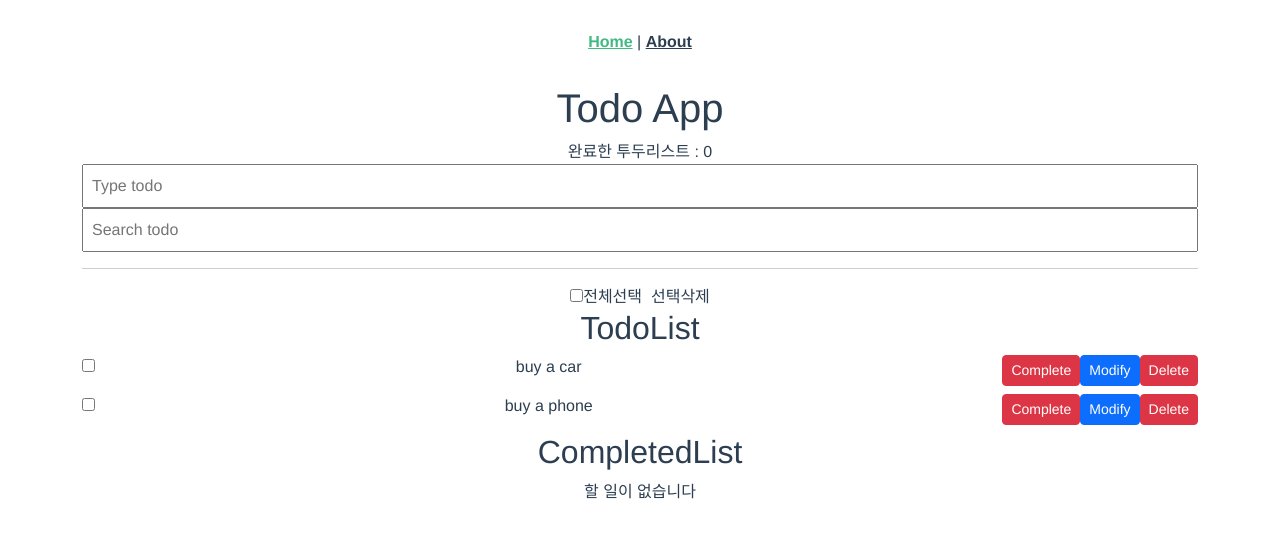
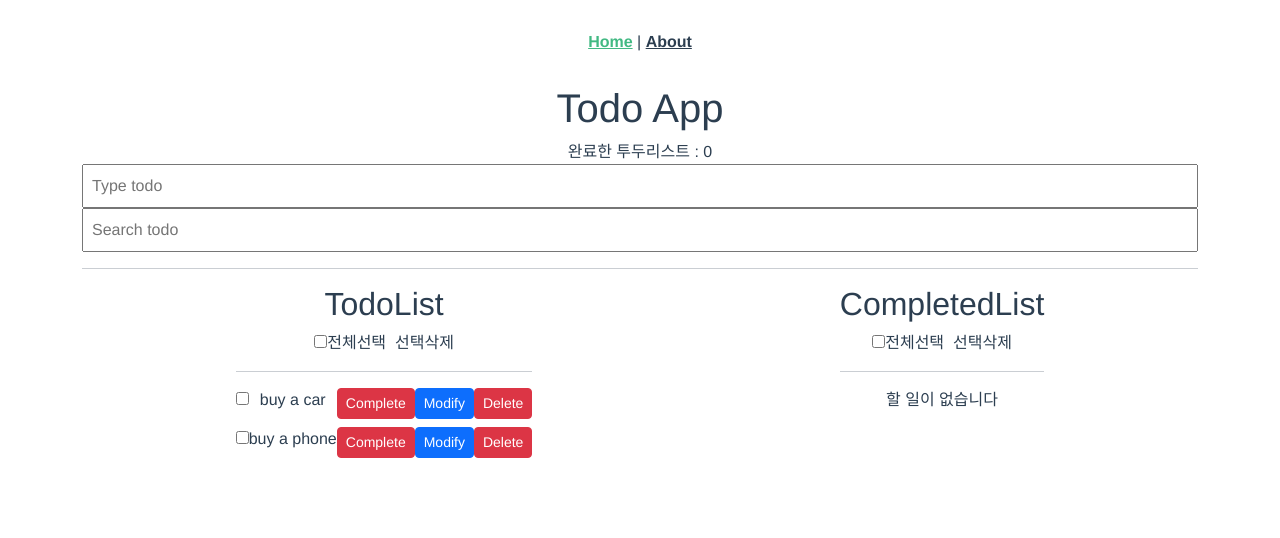
Before and after one commit to VuetifulMoon/VueStudy_Yong, a Vue app in the folder TodoApp/: page / in a window 1280 px wide. Shown: the top 538 px of the page. Built offline with nearby package versions, Linux system fonts and the light colour scheme.

Commit message:
feat: 전체선택및 선택삭제 카테고리별로 분리

```diff
--- a/TodoApp/src/components/Todo.vue
+++ b/TodoApp/src/components/Todo.vue
@@ -5,7 +5,8 @@
         <input type="checkbox" :checked='todo.checked' @change="togglCheckbox">
       </div>
       <span class="ml-3 flex-grow-1" :class="todo.completed?'text-muted': ''" :style="todo.completed?'text-decoration:line-through':''">{{todo.text}}</span>
-      <button class="btn btn-danger btn-sm" @click="clickComplete">Complete</button>
+      <button v-if="!todo.completed" class="btn btn-danger btn-sm" @click="clickComplete">Complete</button>
+      <button v-if="todo.completed" class="btn btn-danger btn-sm" @click="clickComplete">UnComplete</button>
       <button class="btn btn-primary btn-sm" @click="clickModify">Modify</button>
       <button class="btn btn-danger btn-sm" @click="clickDelete">Delete</button>
     </div>
--- a/TodoApp/src/components/TodoApp.vue
+++ b/TodoApp/src/components/TodoApp.vue
@@ -5,8 +5,7 @@
     <AddTodo />
     <SearchTodo />
     <hr/>
-    <input type="checkbox" :checked="checkedAll" @change="allSelect"><span>전체선택</span>&nbsp;&nbsp;<span @click="selectedDelete">선택삭제</span>
-    <div class="flex">
+    <div class="list">
       <TodoList title="TodoList" :list='todos'/>
       <TodoList title="CompletedList" :list="completedTodos"/>
     </div>
@@ -48,34 +47,14 @@ export default {
           return todo.text.includes(this.$store.state.todo.searchText) && todo.completed
         })
       }
-    },
-    checkedAll(){
-      return this.$store.getters['selectedAll'];
-    }
-  },
-  methods: {
-    allSelect(e) {
-      if (e.target.checked) {
-        this.$store.state.todo.todos.map((todo) => {
-          todo.checked = true
-        });
-      } else {
-        this.$store.state.todo.todos.map((todo) => {
-          todo.checked = false
-        });
-      }
-    },
-    selectedDelete() {
-      this.$store.state.todo.todos.map((todo) => {
-        if (todo.checked) {
-          this.$store.commit('DELETE_TODO', todo.id);
-        }
-      });
     }
   }
 }
 </script>
 
 <style scoped>
-
+  .list {
+    display: flex;
+    justify-content: space-around;
+  }
 </style>
--- a/TodoApp/src/components/TodoList.vue
+++ b/TodoApp/src/components/TodoList.vue
@@ -1,6 +1,8 @@
 <template>
   <div>
     <h2>{{title}}</h2>
+    <input type="checkbox" :checked="checkedAll" @change="allSelect"><span>전체선택</span>&nbsp;&nbsp;<span @click="selectedDelete">선택삭제</span>
+    <hr>
     <Todo v-for='todo in list' :key="todo.id" :todo='todo'/>
     <div v-show="list.length===0">할 일이 없습니다</div>
   </div>
@@ -20,6 +22,34 @@ export default {
     list: {
       type: Array
     }
+  },
+  computed: {
+    checkedAll(){
+      if (this.list.length === 0) {
+        return false;
+      }
+      return this.list.filter(todo => todo.checked).length === this.list.length;
+    }
+  },
+  methods: {
+    allSelect(e) {
+      if (e.target.checked) {
+        this.list.map((todo) => {
+          todo.checked = true
+        });
+      } else {
+        this.list.map((todo) => {
+          todo.checked = false
+        });
+      }
+    },
+    selectedDelete() {
+      this.$store.state.todo.todos.map((todo) => {
+        if (todo.checked) {
+          this.$store.commit('DELETE_TODO', todo.id);
+        }
+      });
+    }
   }
 }
 </script>
--- a/TodoApp/src/store/modules/todo.js
+++ b/TodoApp/src/store/modules/todo.js
@@ -9,9 +9,6 @@ export default {
   getters: {
     numberOfCompletedTodo: state => {
       return state.todos.filter(todo => todo.completed).length;
-    },
-    selectedAll: state => {
-      return state.todos.filter(todo => todo.checked).length === state.todos.length;
     }
   },
   mutations: {
```
